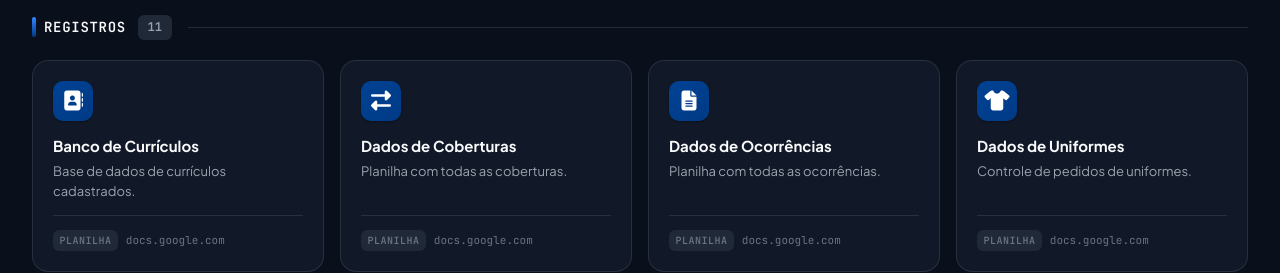
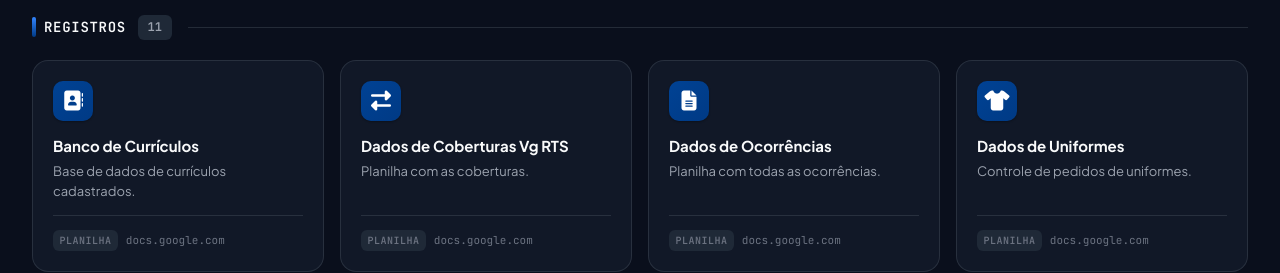
Before and after one commit to douglasjelinsky-code/painel, a plain HTML site: page index.html in a window 1280 px wide. Shown: the part 1200-1473 px from the top of the page. Drawn offline with Linux system fonts and the light colour scheme.

Commit message:
Update index.html

```diff
--- a/index.html
+++ b/index.html
@@ -1344,7 +1344,7 @@
           </div>
         </a>
 
-        <a href='https://docs.google.com/spreadsheets/d/1LOtvf-MdyD88gegGAqVz8NaAOvzig71wUZY9DzbOabM/edit' class='tile' target='_blank' data-title='Dados de Coberturas' data-desc='Coberturas'>
+        <a href='https://docs.google.com/spreadsheets/d/1XSFnbnYqTOgUQqLwTaFLBmbqSyK7nwiC7EyXGK4UZWA/edit?usp=sharing' class='tile' target='_blank' data-title='Dados de Coberturas' data-desc='Coberturas'>
           <button class='tile-favorite' onclick='toggleFavorite(event, this)'>
             <i class='far fa-star'></i>
           </button>
@@ -1354,8 +1354,8 @@
             </div>
           </div>
           <div class='tile-content'>
-            <h3 class='tile-title'>Dados de Coberturas</h3>
-            <p class='tile-description'>Planilha com todas as coberturas.</p>
+            <h3 class='tile-title'>Dados de Coberturas Vg RTS</h3>
+            <p class='tile-description'>Planilha com as coberturas.</p>
           </div>
           <div class='tile-footer'>
             <div class='tile-meta'>
```
